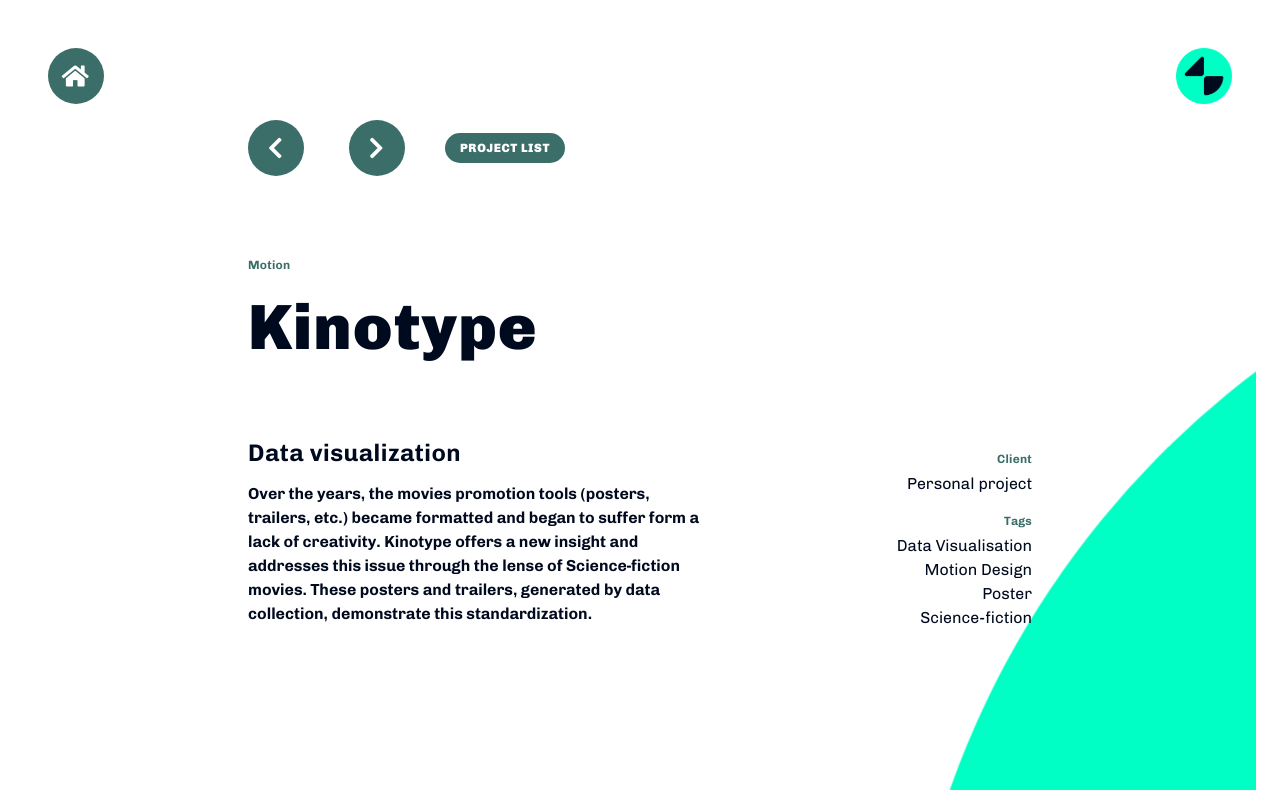
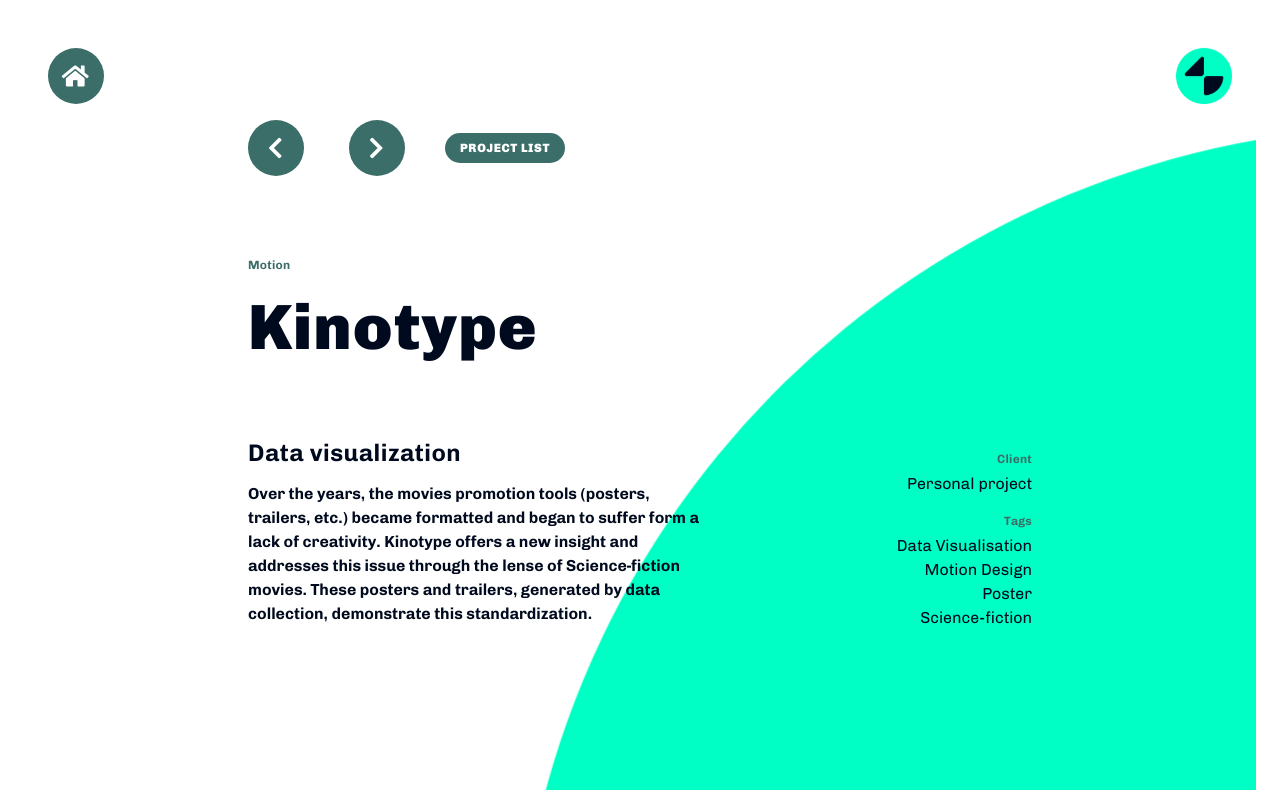
Before and after one commit to ArnaudDarre/portfolio, a Jekyll site: the page built from _projects/kinotype.md, in a window 1280 px wide. Shown: the top 790 px of the page. Built offline with Jekyll 4.4.1, drawn with Linux system fonts in a browser that asks for light colours; grey boxes are pictures that could not be loaded.

Commit message:
style: fix minor graphic bugs

```diff
--- a/_includes/footer.html
+++ b/_includes/footer.html
@@ -55,7 +55,7 @@
             .setTween(".background__square--editorial", {yPercent: -10})
             .addTo(controller);
         var scene = new ScrollMagic.Scene({triggerElement: ".background__trigger--motion", duration: 1600})
-            .setTween(".background__circle--motion", {scale: 0.4, xPercent: 60, yPercent: -5})
+            .setTween(".background__circle--motion", {scale: 0.4, xPercent: 60})
             // .addIndicators({name: " "}) // add indicators (requires plugin)
             .addTo(controller);
     </script>
--- a/_layouts/projects.html
+++ b/_layouts/projects.html
@@ -12,14 +12,14 @@
             <div class="row">
                 <nav class="col--5 project__nav">
                     {% if page.previous.url %}
-                        <button href="{{ page.previous.url }}" class="project__nav-item project__nav-item--prev button button--icon button--large button--secondary button--animate fas fa-chevron-left">
+                        <a href="{{ page.previous.url }}" class="project__nav-item project__nav-item--prev button button--icon button--large button--secondary button--animate fas fa-chevron-left">
                             <i class="button__inner fas fa-chevron-left"></i>
-                        </button>
+                        </a>
                     {% endif %}
                     {% if page.next.url %}
-                        <button href="{{ page.next.url }}" class="project__nav-item project__nav-item--next button button--icon button--large button--secondary button--animate fas fa-chevron-right">
+                        <a href="{{ page.next.url }}" class="project__nav-item project__nav-item--next button button--icon button--large button--secondary button--animate fas fa-chevron-right">
                             <i class="button__inner fas fa-chevron-right"></i>
-                        </button>
+                        </a>
                     {% endif %}
                     <a href="{{ site.base-url }}/projects-list" class="button button--small button--secondary button--animate fas fa-list">
                         <p class="button__inner">Project list</p>
--- a/public/sass/partials/_buttons.scss
+++ b/public/sass/partials/_buttons.scss
@@ -113,8 +113,8 @@
 
 		&.button--icon {
 			padding: 0;
-			width: $integer-lg;
-			height: $integer-lg;
+			width: $integer-md*2;
+			height: $integer-md*2;
 		}
 	}
 
--- a/public/sass/vendors/_scroll-magic.scss
+++ b/public/sass/vendors/_scroll-magic.scss
@@ -86,7 +86,7 @@
             @include background-shape(-240vw, null, null, -90vw, 350vw, 350vw, $primary, null);
         }
         &--motion {
-            @include background-shape(-10vw, -80vw, null, null, 200vw, 200vw, $primary, null);
+            @include background-shape(-20vw, -50vw, null, null, 200vw, 200vw, $primary, null);
         }
     }
 
```
Also changed, not shown: public/sass/layouts/_project-list.scss (+7 -0 lines), public/stylesheets/style.css.
